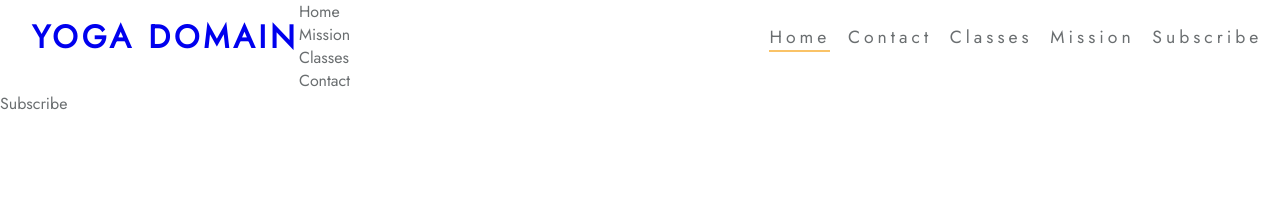
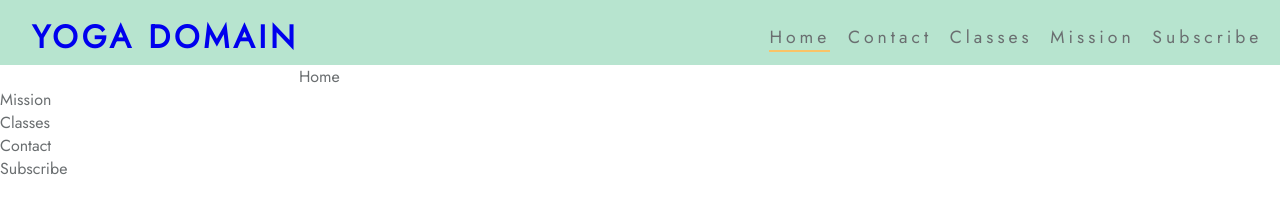
Before and after one commit to Eugene-Gwebu/New-yoga-site, a plain HTML site: page index.html in a window 1280 px wide. Drawn offline with Linux system fonts and the light colour scheme.

Commit message:
Add style header and navigetion links

```diff
--- a/assets/css/style.css
+++ b/assets/css/style.css
@@ -11,6 +11,12 @@ body {
 }
 
 /* headings and logo */
+
+header {
+    min-height: 65px;
+    width: 100%;
+    background-color: #b7e4cf;
+}
 
 h1 {
     font-family: Jost, Helvetica, sans-serif;
```
